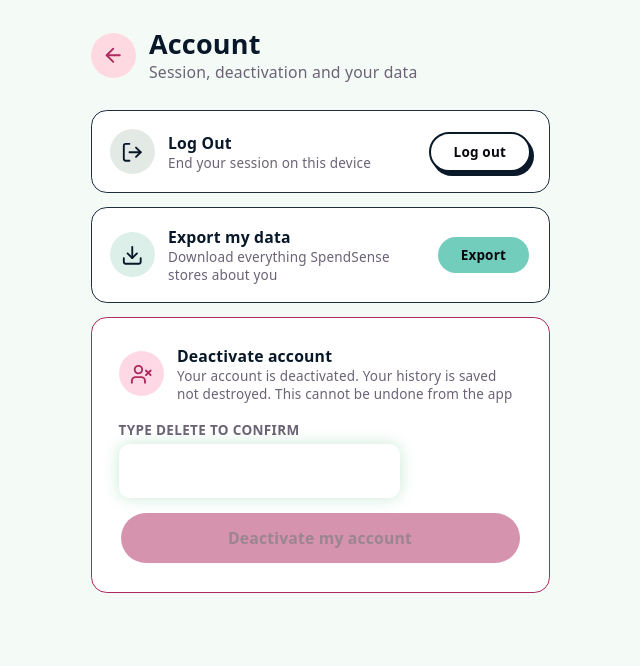
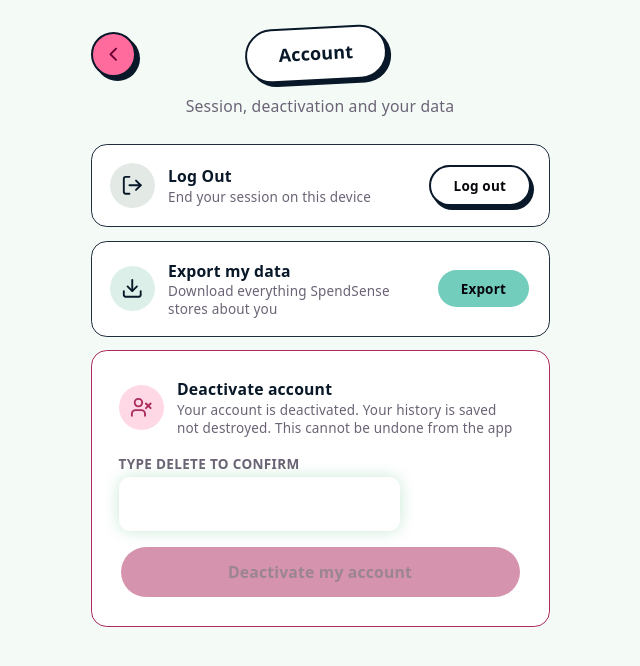
Before and after one commit to COS301-SE-2026/SpendSense, a React (Vite) app in the folder frontend/: page /settings/account in a window 1280 px wide. Shown: the top 666 px of the page, without its empty margins (320-960 px from the left). Built offline with nearby package versions, Linux system fonts and the light colour scheme; no server answers.

Commit message:
fixed style to match with the rest of the app better

```diff
--- a/frontend/src/components/common/SubPageShell.tsx
+++ b/frontend/src/components/common/SubPageShell.tsx
@@ -1,6 +1,6 @@
 import * as React from "react"
 import {useNavigate} from "react-router-dom"
-import {ArrowLeft} from "lucide-react"
+import {ChevronLeft} from "lucide-react"
 
 //shared shell for profile sub pages
 
@@ -23,17 +23,24 @@ export function SubPageShell({
                         type ="button"
                         aria-label="Back"
                         onClick={() => navigate(-1)}
-                        className = "flex size-10 shrink-0 items-center justify-center rounded-full bg-[#FFD9E1] text-[#AC2A5D] transition hover:bg-[#FFB3C6] active:translate-y-px">
+                        className = "flex size-10 shrink-0 items-center justify-center rounded-full border-2 border-[#091828] bg-[#FF6B9D] shadow-[4px_4px_0_#091828]">
 
-                            <ArrowLeft className="size-5"/>
+                            <ChevronLeft className="size-5 text-[#6E0034]" />
                         </button>
 
-                        <div className ="min-w-0">
-                            <h1 className="text-2xl font-extrabold leading-tight text-[#091828]">{title}</h1>
-                            {subtitle && <p className="text-sm text-[#6B6375]">{subtitle}</p>}
+                        <div className= "flex flex-1 items-center justify-center">
+                            <div className="rounded-full border-2 border-[#091828] bg-white px-7 py-2.5 shadow-[4px_4px_0_#091828]" style={{transform: "rotate(-3deg)"}}>
+                                <span className="text-base font-bold text-[#091828]">{title}</span>
+                            </div>
                         </div>
 
+                        <div aria-hidden="true" className="size-12 shrink-0"/>
+
                 </header>
+
+                {subtitle &&(
+                    <p className="mt-3 text-center text-sm text-[#6B6375]">{subtitle}</p>
+                )}
 
                 <div className="mt-6 flex flex-col gap-3">{children}</div>
             </div>
```
